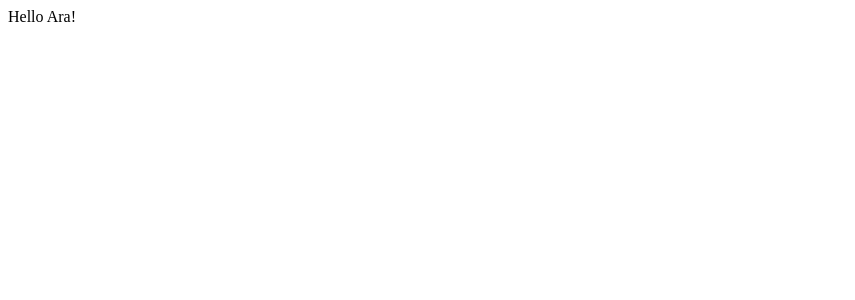
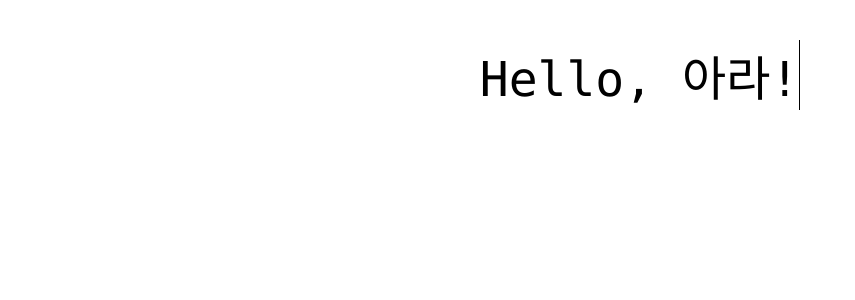
Before and after one commit to kimchicoffee/hello-ara, a Gatsby app: page / in a window 1280 px wide. Shown: the top 300 px of the page, without its empty margins (0-855 px from the left). Built offline with nearby package versions, Linux system fonts and the light colour scheme.

Commit message:
Add typing effect

```diff
--- a/src/pages/index.js
+++ b/src/pages/index.js
@@ -1,3 +1,59 @@
-import React from "react"
+import React from "react";
+import styled, { keyframes } from "styled-components";
 
-export default () => <div>Hello Ara!</div>
+const blinkCaret = keyframes`
+{ 50% { border-color: transparent; } }
+`;
+
+const Wrapper = styled.div`
+  display: flex;
+  justify-content: center;
+`;
+
+const StyledHello = styled.h1`
+  text-alight: center;
+  font: 300% Consolas, Monaco, monospace;
+  border-right: 0.1rem solid black;
+  margin: 2rem 1rem;
+  animation: ${blinkCaret} 0.75s step-end infinite;
+  @media (max-width: 768px) {
+    font-size: 1.5rem;
+  }
+`;
+
+class Hello extends React.Component {
+  constructor(props) {
+    super(props);
+    this.state = { quote: "", quoteArray: "Hello, 아라!".split("") };
+  }
+
+  type() {
+    let char = this.state.quoteArray[0];
+    if (this.state.quoteArray.length > 0) {
+      this.setState(prevState => ({
+        quote: prevState.quote + char,
+        quoteArray: prevState.quoteArray.splice(1)
+      }));
+    }
+  }
+
+  componentDidMount() {
+    if (this.state.quoteArray.length > 0) {
+      this.interval = setInterval(() => this.type(), 500);
+    }
+  }
+
+  componentWillUnmount() {
+    clearInterval(this.interval);
+  }
+
+  render() {
+    return <StyledHello> {this.state.quote}</StyledHello>;
+  }
+}
+
+export default () => (
+  <Wrapper>
+    <Hello />
+  </Wrapper>
+);
```
